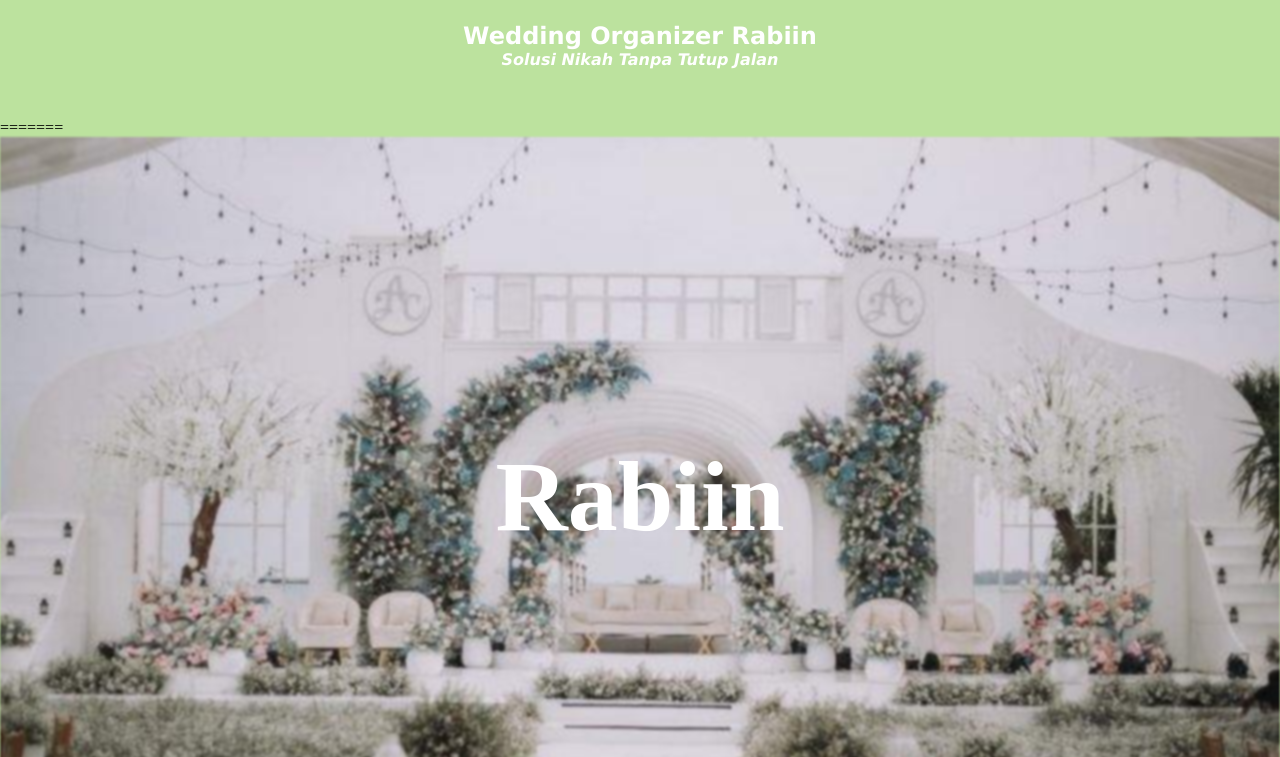
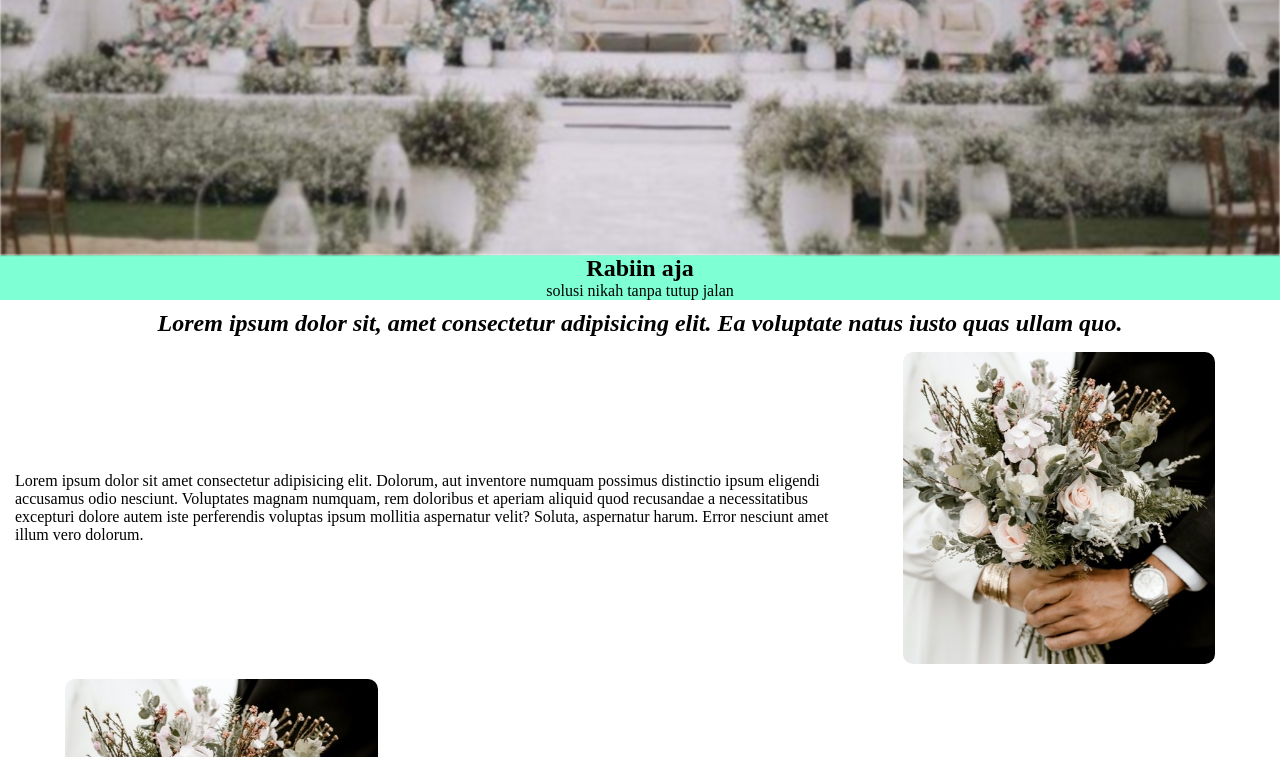
Before and after one commit to anassafi26/web-rabiin, a plain HTML site: page index.html in a window 1280 px wide. Shown: the part 550-1307 px from the top of the page. Drawn offline with Linux system fonts and the light colour scheme.

Commit message:
fixing index.html

```diff
--- a/index.html
+++ b/index.html
@@ -9,7 +9,6 @@
 </head>
 <body>
   <main>
-<<<<<<< HEAD
 
 
     <section>
@@ -38,18 +37,8 @@
       </div>
     </section>
 
-    <!-- describe start -->
-    <section>
-      <div style="background-color: #BCE29E; margin-bottom: 10px;">
-        <img src="/assets/img1.jpg" alt="cover-profile"
-          style="width: auto;margin-left: auto; margin-right: auto; display: block; padding-top: 50px; margin-bottom: 25px;">
-        <h1 style="text-align: center;color: white; font-family:Verdana, Geneva, Tahoma, sans-serif ;">Wedding Organizer
-          Rabiin</h1>
-        <h4
-          style="text-align: center;padding-bottom: 50px; color: white; font-family: 'Lucida Sans', 'Lucida Sans Regular', 'Lucida Grande', 'Lucida Sans Unicode', Geneva, Verdana, sans-serif;font-style: italic;">
-          Solusi Nikah Tanpa Tutup Jalan</h4>
-=======
-    <!-- Profile Start -->
+
+        <!-- Profile Start -->
     <section id="profile">
       <div class="wrapper">
         <img class="bg-photo" src="/assets/img1.jpg" alt="">
@@ -58,10 +47,10 @@
       <div class="text-title">
         <h1 class="title">Rabiin aja</h1>
         <p class="slogan">solusi nikah tanpa tutup jalan</p>
->>>>>>> 6d89f03e72e457d5fdd70a64eefcf0414e3853e7
       </div>
     </section>
-    <!-- Profile End -->
+        <!-- Profile End -->
+
 
     <section id="tagline">
       <div class="wrapper">
```
